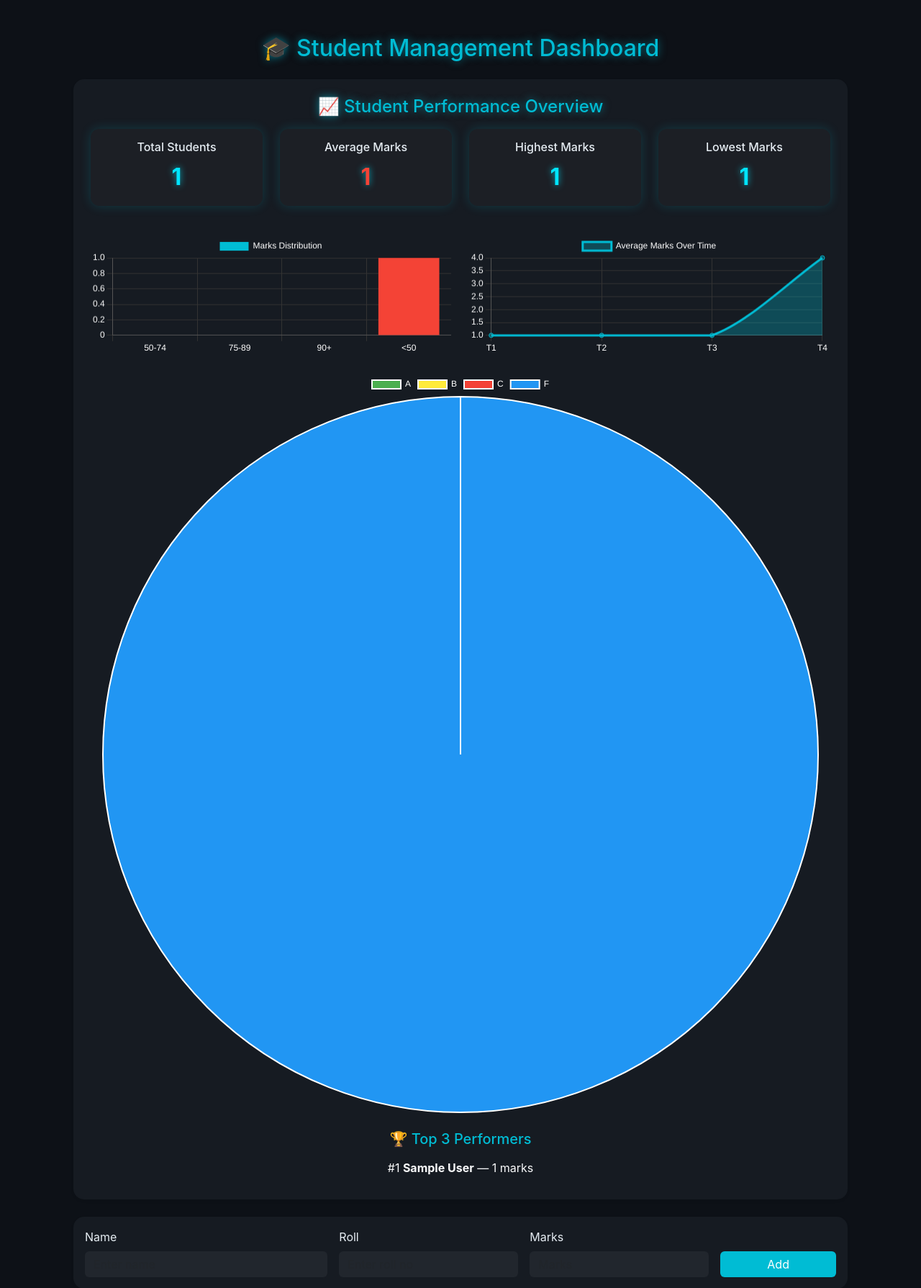
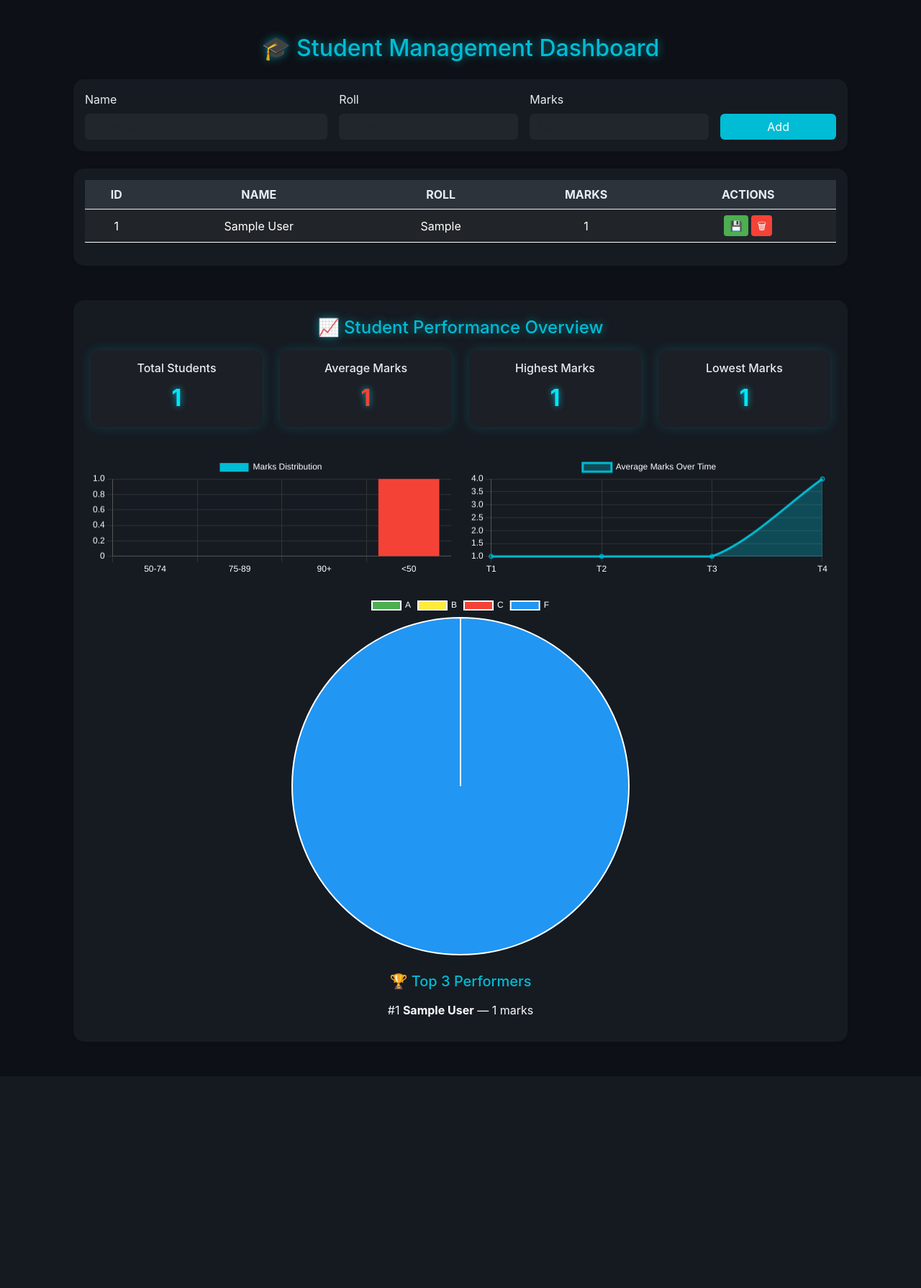
Before and after one commit to AshwinShinu/flask-devops-project, a Flask app: page / in a window 1280 px wide. Shown: the top 1789 px of the page at 72% size. After the commit the page ends 1413 px from the top, so only its background shows below. Run offline with Flask 3, Linux system fonts and the light colour scheme; tables that the repository leaves empty hold one stand-in row (values such as "Sample post").

Commit message:
UI changes

```diff
--- a/app/templates/index.html
+++ b/app/templates/index.html
@@ -104,8 +103,45 @@
 <div class="container py-5">
   <h2 class="text-center mb-4">🎓 Student Management Dashboard</h2>
 
+  <!-- 🧾 Add Student Form -->
+  <div class="card shadow-sm mb-4 p-3">
+    <form id="studentForm" class="row g-3 align-items-end">
+      <div class="col-md-4">
+        <label class="form-label">Name</label>
+        <input type="text" class="form-control" id="name" placeholder="Enter name" required>
+      </div>
+      <div class="col-md-3">
+        <label class="form-label">Roll</label>
+        <input type="text" class="form-control" id="roll" placeholder="Enter roll no" required>
+      </div>
+      <div class="col-md-3">
+        <label class="form-label">Marks</label>
+        <input type="number" class="form-control" id="marks" placeholder="Marks" required>
+      </div>
+      <div class="col-md-2 d-grid">
+        <button type="submit" class="btn btn-primary">Add</button>
+      </div>
+    </form>
+  </div>
+
+  <!-- 🧮 Student Table -->
+  <div class="card shadow-sm mb-5 p-3">
+    <table class="table table-dark table-hover text-center align-middle" id="studentsTable">
+      <thead>
+        <tr>
+          <th>ID</th>
+          <th>Name</th>
+          <th>Roll</th>
+          <th>Marks</th>
+          <th>Actions</th>
+        </tr>
+      </thead>
+      <tbody></tbody>
+    </table>
+  </div>
+
   <!-- 📊 Analytics Dashboard -->
-  <div class="card shadow-sm p-4 mb-4">
+  <div class="card shadow-sm p-4">
     <h4 class="text-center mb-3">📈 Student Performance Overview</h4>
     <div class="row text-center mb-4">
       <div class="col-md-3 mb-3">
@@ -135,9 +171,15 @@
     </div>
 
     <div class="row">
-      <div class="col-md-6"><canvas id="marksChart" height="100"></canvas></div>
-      <div class="col-md-6"><canvas id="trendChart" height="100"></canvas></div>
-      <div class="col-md-12 mt-4"><canvas id="gradeChart" height="100"></canvas></div>
+      <div class="col-md-6 mb-4"><canvas id="marksChart" height="100"></canvas></div>
+      <div class="col-md-6 mb-4"><canvas id="trendChart" height="100"></canvas></div>
+    </div>
+
+    <div class="row justify-content-center">
+      <div class="col-md-6">
+        <!-- 🥧 Smaller Pie Chart -->
+        <canvas id="gradeChart" height="60"></canvas>
+      </div>
     </div>
 
     <!-- 🏆 Top Performers -->
```
Also changed, not shown: other parts of app/templates/index.html (+4 -45 lines).
